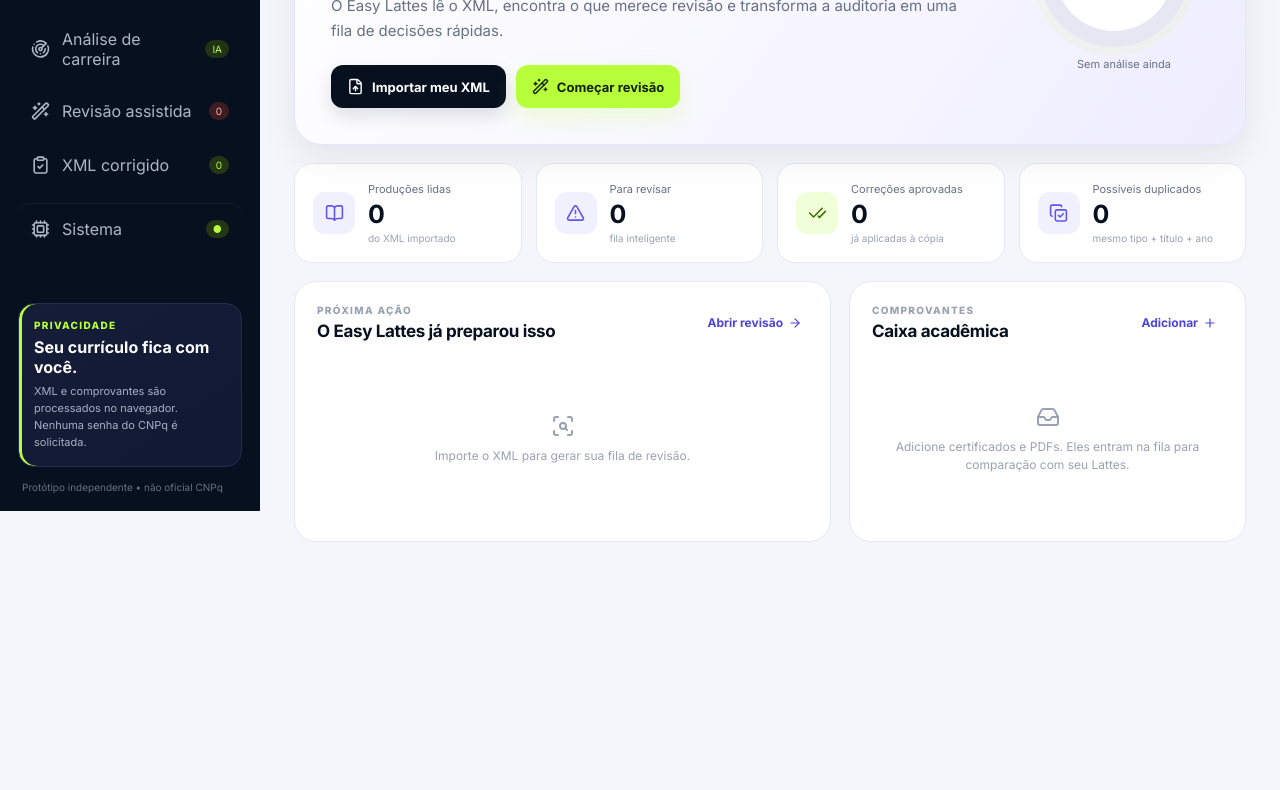
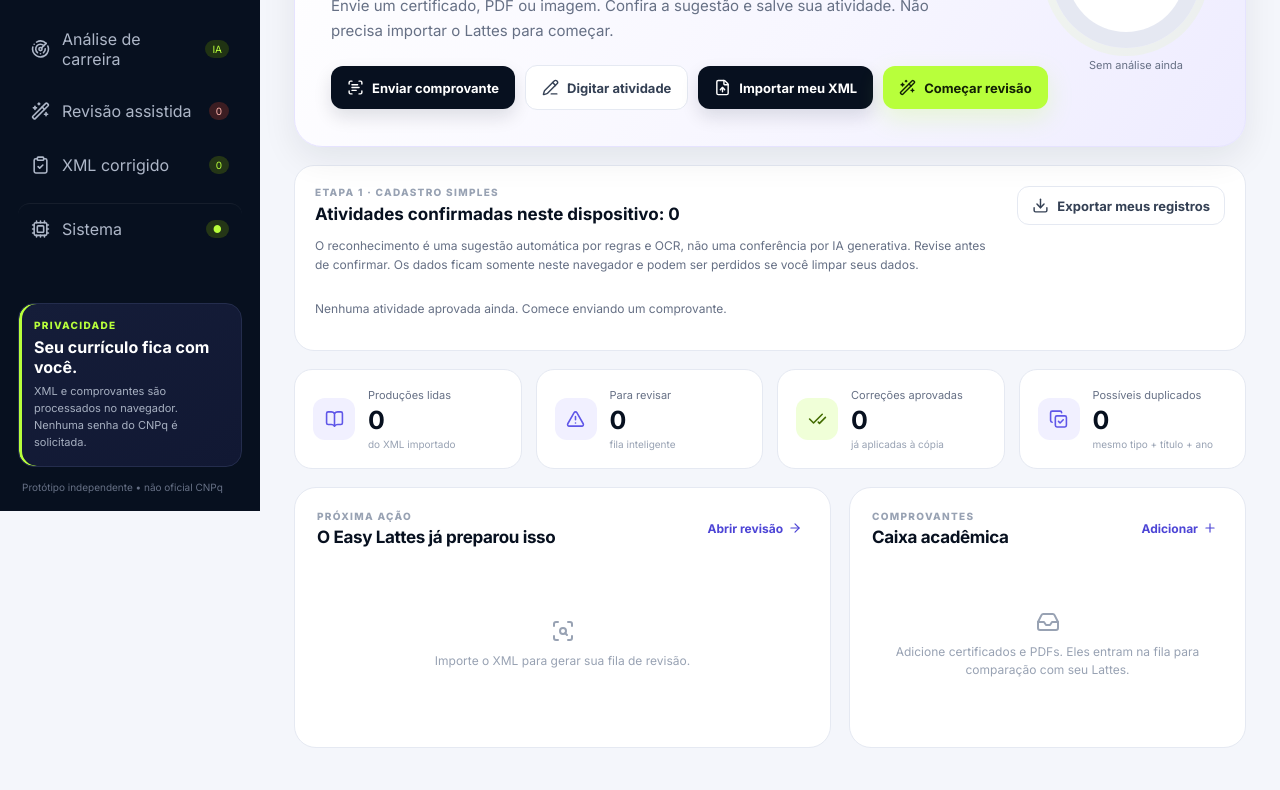
Before and after one commit to ernandes-sobreira/easy-lattes, a plain HTML site: page index.html in a window 1280 px wide. Shown: the part 289-1079 px from the top of the page. Before the commit the page ends 879 px from the top, so only its background shows below. Drawn offline with nearby package versions, Linux system fonts and the light colour scheme.

Commit message:
Easy Lattes etapa 1: destacar cadastro de comprovantes e lista de atividades salvas

```diff
--- a/index.html
+++ b/index.html
@@ -13,6 +13,17 @@
   <link rel="stylesheet" href="review-v2.css?v=20260917-1200" />
   <link rel="stylesheet" href="career-v3.css?v=20260917-1200" />
   <script src="https://unpkg.com/lucide@0.468.0/dist/umd/lucide.min.js"></script>
+<style>
+.stage1-panel{background:#fff;border:1px solid #e5e9f2;border-radius:20px;padding:20px;margin:18px 0}
+.stage1-panel-head{display:flex;align-items:flex-start;justify-content:space-between;gap:16px}
+.stage1-panel h3{font-size:17px;margin:6px 0}
+.stage1-panel p,.stage1-muted{font-size:12px;line-height:1.6;color:#667085;max-width:720px}
+.stage1-saved-row{display:flex;align-items:center;justify-content:space-between;gap:12px;padding:13px 0;border-top:1px solid #e5e9f2}
+.stage1-saved-row>div{display:flex;flex-direction:column;gap:4px;min-width:0}
+.stage1-saved-row strong{font-size:13px;overflow-wrap:anywhere}
+.stage1-saved-row small{font-size:11px;color:#667085}
+@media(max-width:760px){.stage1-panel-head,.stage1-saved-row{flex-direction:column;align-items:stretch}.hero-actions{flex-wrap:wrap}}
+</style>
 </head>
 <body>
   <div class="app-shell">
@@ -52,9 +63,11 @@
         <div class="hero-card">
           <div class="hero-copy">
             <div class="status-pill neutral" id="heroStatus"><span class="dot"></span>Envie seu XML para começar</div>
-            <h2 id="heroHeadline">Menos formulário. Mais currículo pronto.</h2>
-            <p id="heroText">O Easy Lattes lê o XML, encontra o que merece revisão e transforma a auditoria em uma fila de decisões rápidas.</p>
+            <h2 id="heroHeadline">Registre suas atividades sem preencher formulários intermináveis.</h2>
+            <p id="heroText">Envie um certificado, PDF ou imagem. Confira a sugestão e salve sua atividade. Não precisa importar o Lattes para começar.</p>
             <div class="hero-actions">
+              <button class="btn primary large" id="stage1Upload"><i data-lucide="scan-text"></i>Enviar comprovante</button>
+              <button class="btn ghost large" id="stage1Manual"><i data-lucide="pencil-line"></i>Digitar atividade</button>
               <button class="btn primary large" id="heroXmlBtn"><i data-lucide="file-up"></i>Importar meu XML</button>
               <button class="btn neon large" id="startReviewBtn"><i data-lucide="wand-sparkles"></i>Começar revisão</button>
             </div>
@@ -64,6 +77,14 @@
             <div class="score-caption" id="scoreCaption">Sem análise ainda</div>
           </div>
         </div>
+        <section class="stage1-panel" aria-labelledby="stage1Title">
+          <div class="stage1-panel-head">
+            <div><div class="panel-kicker">ETAPA 1 · CADASTRO SIMPLES</div><h3 id="stage1Title">Atividades confirmadas neste dispositivo: <span id="stage1SavedCount">0</span></h3>
+            <p>O reconhecimento é uma sugestão automática por regras e OCR, não uma conferência por IA generativa. Revise antes de confirmar. Os dados ficam somente neste navegador e podem ser perdidos se você limpar seus dados.</p></div>
+            <button class="btn ghost" id="stage1Export" type="button"><i data-lucide="download"></i>Exportar meus registros</button>
+          </div>
+          <div id="stage1SavedList"></div>
+        </section>
         <div class="stats-grid">
           <article class="stat-card"><div class="stat-icon"><i data-lucide="book-open"></i></div><div><span>Produções lidas</span><strong id="statProductions">0</strong><small>do XML importado</small></div></article>
           <article class="stat-card"><div class="stat-icon"><i data-lucide="triangle-alert"></i></div><div><span>Para revisar</span><strong id="statIssues">0</strong><small>fila inteligente</small></div></article>
@@ -166,6 +187,6 @@
   <div class="toast-stack" id="toastStack"></div>
   <script src="bridge-v3.js?v=20260917-1200"></script>
   <script src="app-v2.js?v=20260917-1200" type="module"></script>
-  <script src="career-v3.js?v=20260917-1200" type="module"></script>
+  <script src="career-v3.js?v=20261109-1" type="module"></script>
 </body>
 </html>
```
